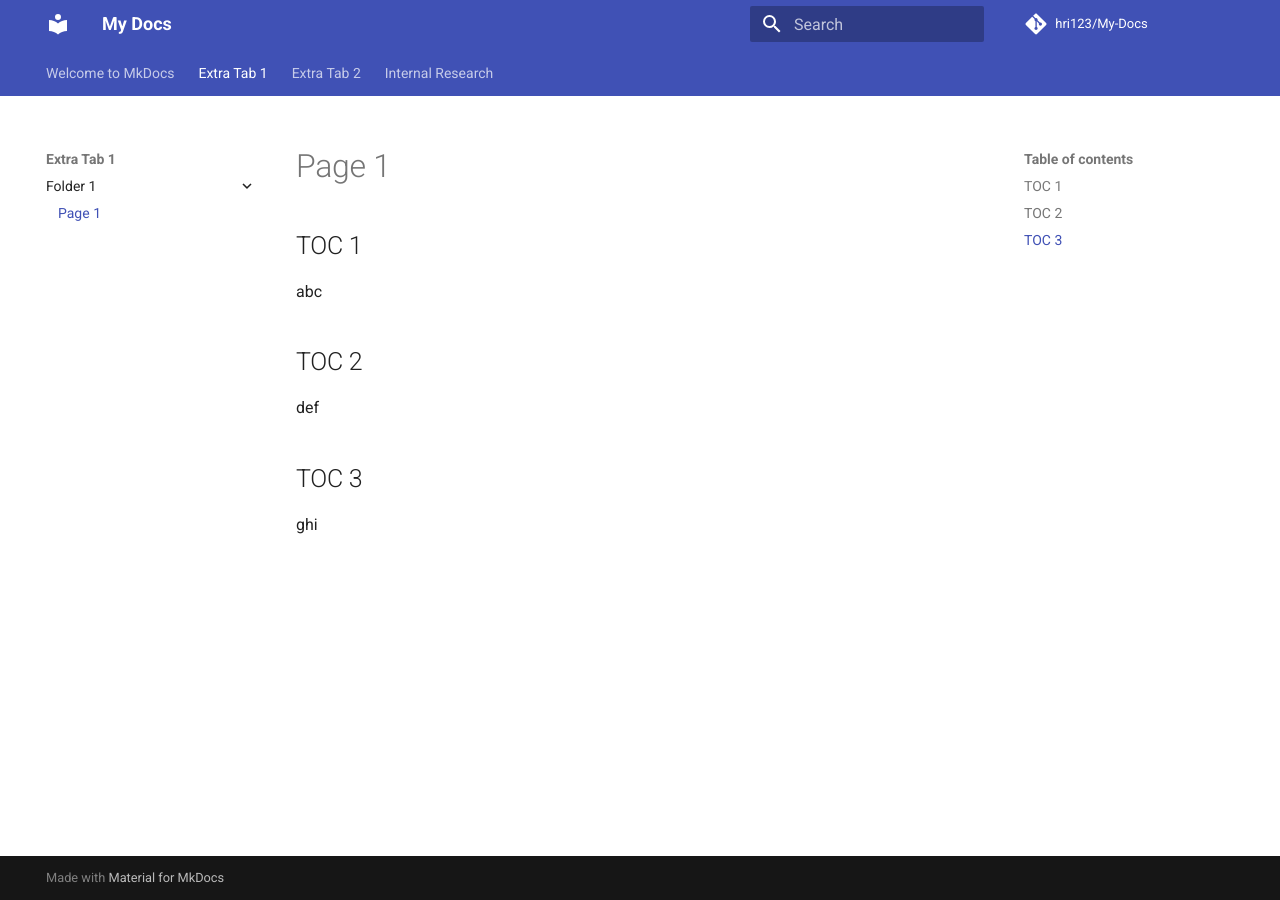
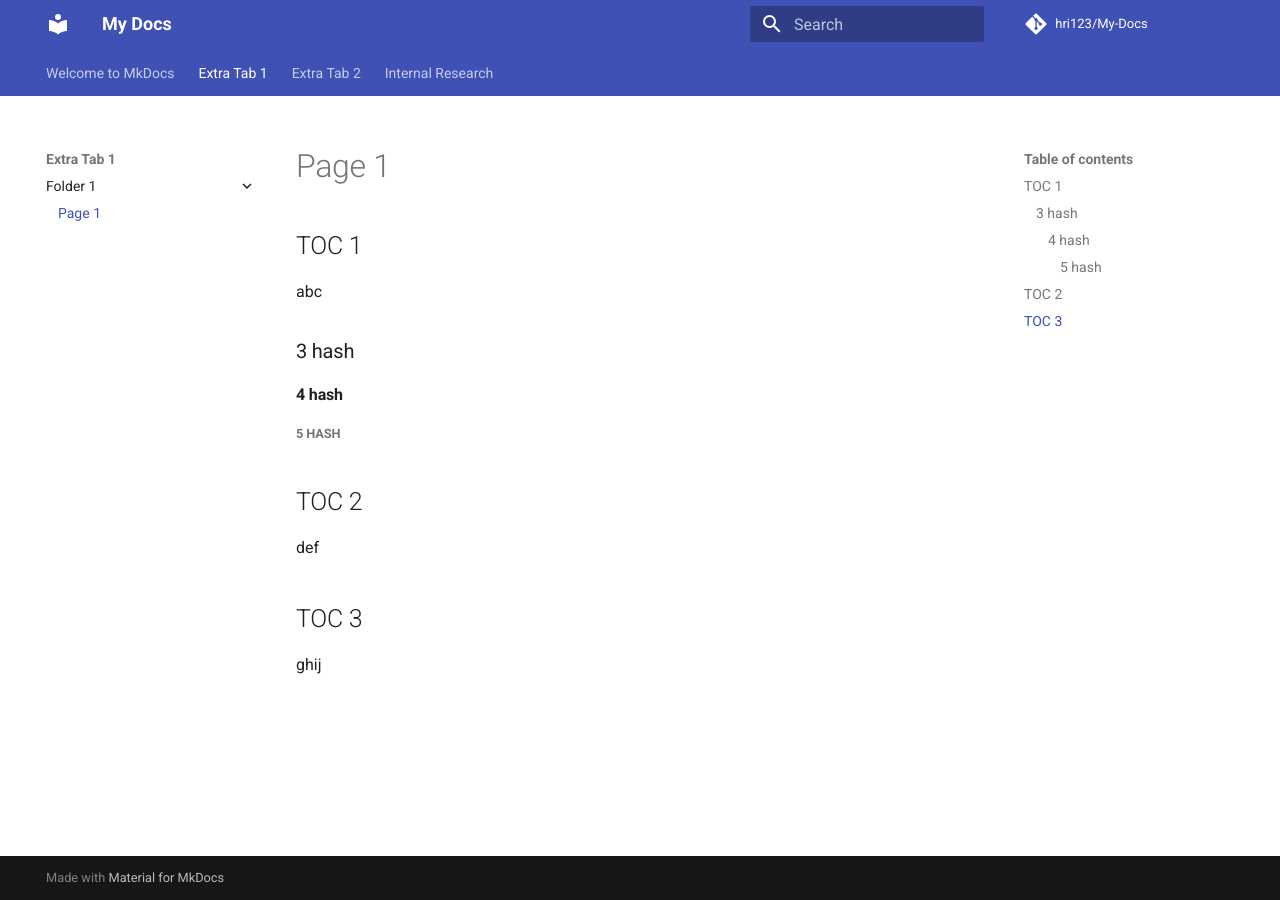
Before and after one commit to hri123/My-Docs, an MkDocs documentation site: the page built from docs/Extra Tab 1/Folder 1/Page 1.md, in a window 1280 px wide. Built offline with MkDocs 1.6.1 and Material for MkDocs 9.7.7, drawn with Linux system fonts in a browser that asks for light colours; comment, search, counter and statistics services are not loaded.

Commit message:
Update Solutions-Architect-Associate.md
Add sample folder structure

Update Solutions-Architect-Associate.md

Update Page 1.md

```diff
--- a/docs/Extra Tab 1/Folder 1/Page 1.md
+++ b/docs/Extra Tab 1/Folder 1/Page 1.md
@@ -1,6 +1,13 @@
 ## TOC 1
 
 abc
+
+
+### 3 hash
+
+#### 4 hash
+
+##### 5 hash
 
 ## TOC 2
 
@@ -8,4 +15,4 @@ def
 
 ## TOC 3
 
-ghi
+ghij
```
Also changed, not shown: docs/Internal Research/AWS/Solutions-Architect-Associate.md (+3 -0 lines), docs/Extra Tab 1/Folder 1/images/IMG_5647.jpg (added), 1 other file.
